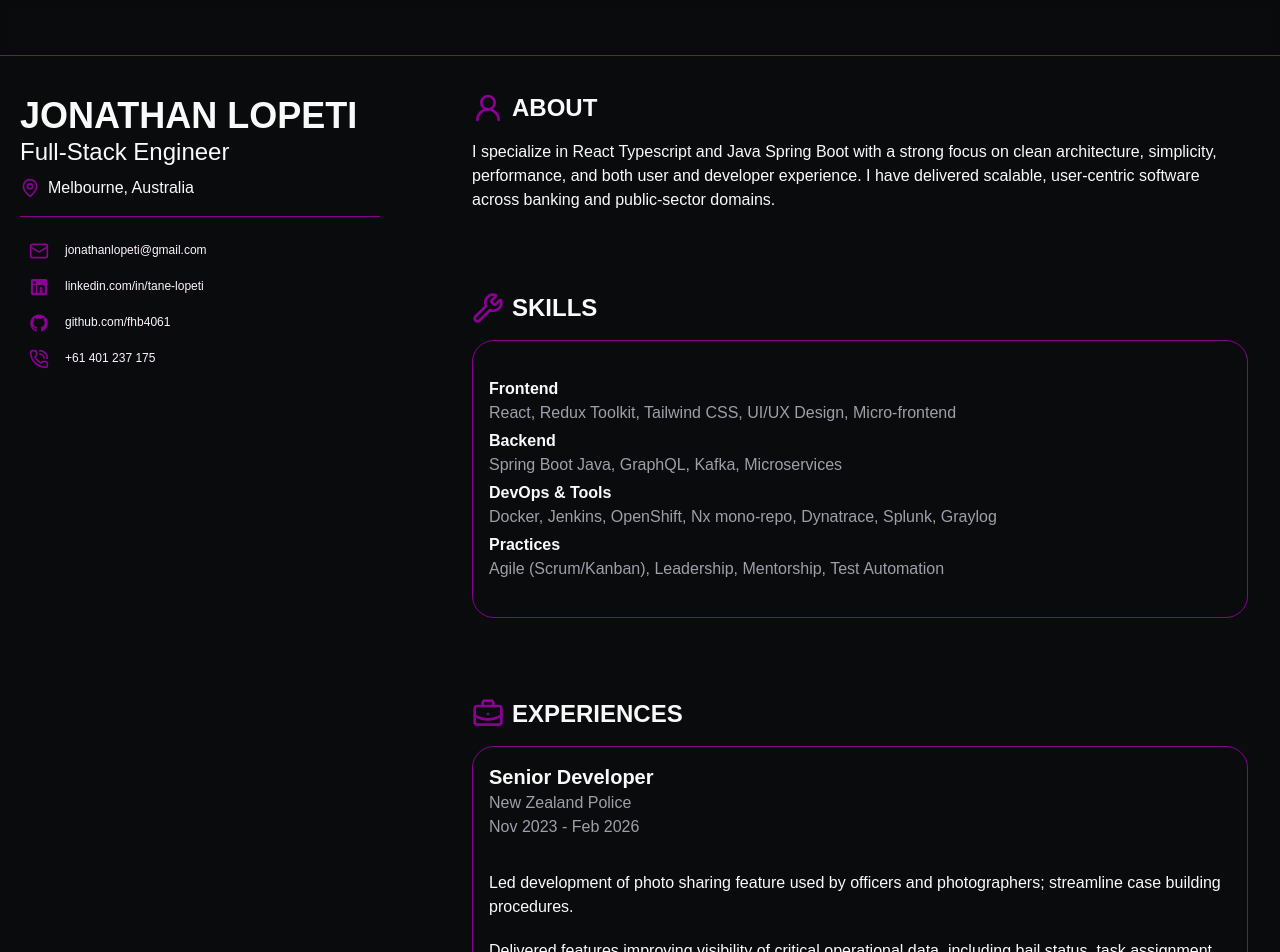
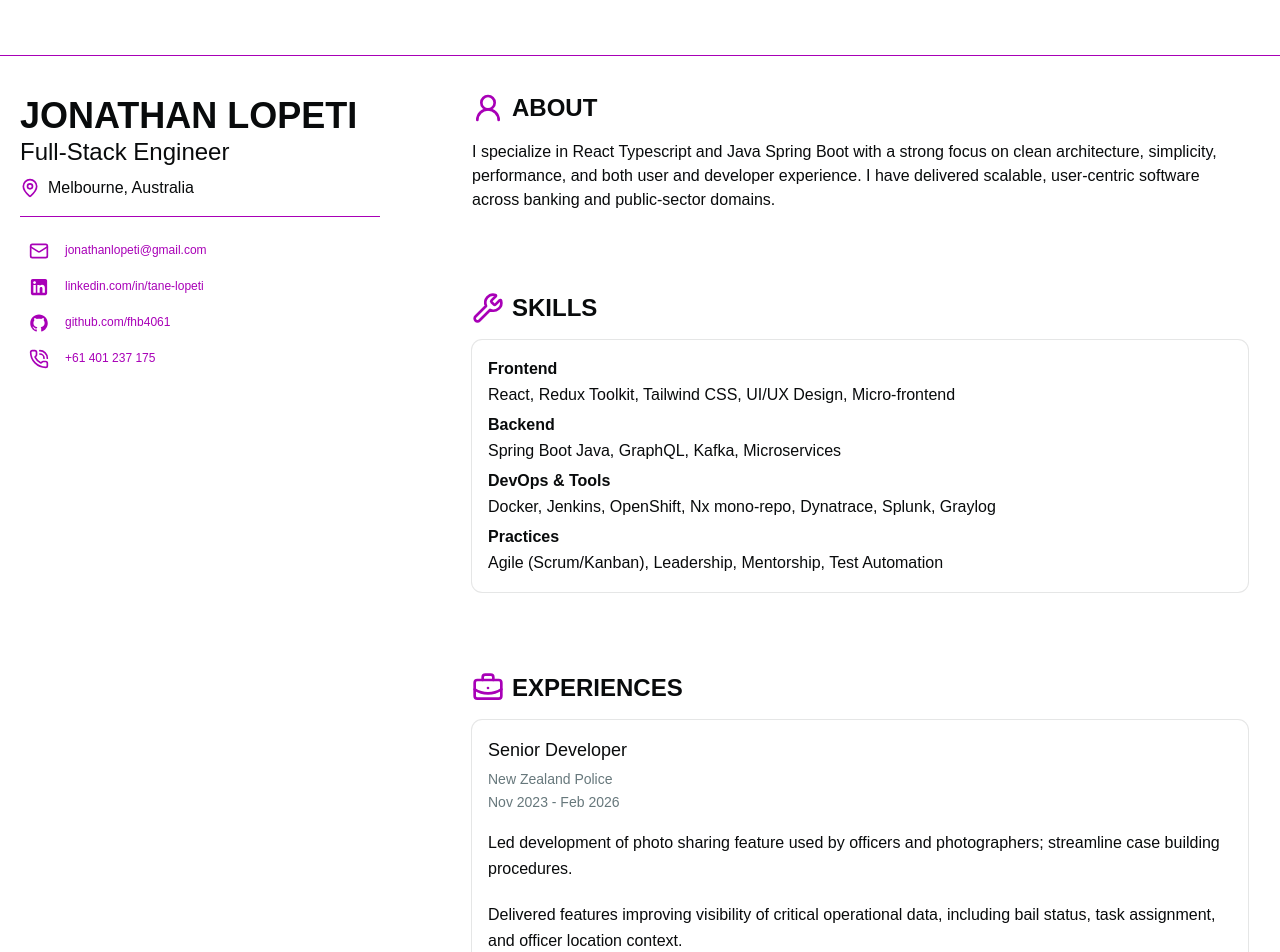
Before and after one commit to fhb4061/tane-site, a React (Vite) app: page / in a window 1280 px wide. Shown: the top 952 px of the page. Built offline with nearby package versions, Linux system fonts and the light colour scheme.

Commit message:
fix styling and remove one of css

```diff
--- a/index.html
+++ b/index.html
@@ -1,5 +1,5 @@
 <!doctype html>
-<html lang="en" class="dark">
+<html lang="en">
 
 <head>
   <meta charset="UTF-8" />
--- a/src/App.tsx
+++ b/src/App.tsx
@@ -1,4 +1,3 @@
-// import { Header } from "./components/Header";
 import { Skills } from "./features/Skills";
 import { Experiences } from "./features/Experiences";
 import { About } from "./features/About";
--- a/src/components/AppLink.tsx
+++ b/src/components/AppLink.tsx
@@ -10,7 +10,7 @@
   return (
     <Button asChild variant="link">
       <a
-        className={cn('p-1 hover:text-foreground-hover', className)}
+        className={cn('p-1', className)}
         rel={external ? "noopener noreferrer" : props.rel}
         target={external ? "_blank" : props.target}
         {...props}
--- a/src/components/Card.tsx
+++ /dev/null
@@ -1,46 +0,0 @@
-import type { PropsWithChildren } from "react";
-
-type CardProps = {
-    id?: string;
-    ariaLabel?: string;
-} & PropsWithChildren;
-
-export function Card({ children, id, ariaLabel }: CardProps) {
-    return (
-        <section className="p-4 border border-primary rounded-3xl w-full" id={id} aria-label={ariaLabel ?? id}>
-            {children}
-        </section>
-    );
-}
-
-export function CardHeader({ children }: PropsWithChildren) {
-    return (
-        <div className="lg:pb-3">
-            {children}
-        </div>
-    )
-}
-
-export function CardTitle({ children }: PropsWithChildren) {
-    return (
-        <h3 className="text-lg lg:text-xl font-bold">
-            {children}
-        </h3>
-    )
-}
-
-export function CardDescription({ children }: PropsWithChildren) {
-    return (
-        <div className="text-faded-fg">
-            {children}
-        </div>
-    )
-}
-
-export function CardContent({ children }: PropsWithChildren) {
-    return (
-        <div className="py-3 lg:py-5">
-            {children}
-        </div>
-    )
-}
--- a/src/components/ui/button.tsx
+++ b/src/components/ui/button.tsx
@@ -18,7 +18,7 @@
           "hover:bg-muted hover:text-foreground aria-expanded:bg-muted aria-expanded:text-foreground dark:hover:bg-muted/50",
         destructive:
           "bg-destructive/10 text-destructive hover:bg-destructive/20 focus-visible:border-destructive/40 focus-visible:ring-destructive/20 dark:bg-destructive/20 dark:hover:bg-destructive/30 dark:focus-visible:ring-destructive/40",
-        link: "text-primary-foreground underline-offset-4 hover:underline",
+        link: "text-primary underline-offset-4 hover:underline",
       },
       size: {
         default:
--- /dev/null
+++ b/src/components/ui/card.tsx
@@ -0,0 +1,100 @@
+import * as React from "react"
+
+import { cn } from "@/lib/utils"
+
+function Card({
+  className,
+  size = "default",
+  ...props
+}: React.ComponentProps<"div"> & { size?: "default" | "sm" }) {
+  return (
+    <div
+      data-slot="card"
+      data-size={size}
+      className={cn(
+        "group/card flex flex-col gap-4 overflow-hidden rounded-lg bg-card py-4 text-base/relaxed text-card-foreground ring-1 ring-foreground/10 has-[>img:first-child]:pt-0 data-[size=sm]:gap-3 data-[size=sm]:py-3 *:[img:first-child]:rounded-t-lg *:[img:last-child]:rounded-b-lg",
+        className
+      )}
+      {...props}
+    />
+  )
+}
+
+function CardHeader({ className, ...props }: React.ComponentProps<"div">) {
+  return (
+    <div
+      data-slot="card-header"
+      className={cn(
+        "group/card-header @container/card-header grid auto-rows-min items-start gap-1 rounded-t-lg px-4 group-data-[size=sm]/card:px-3 has-data-[slot=card-action]:grid-cols-[1fr_auto] has-data-[slot=card-description]:grid-rows-[auto_auto] [.border-b]:pb-4 group-data-[size=sm]/card:[.border-b]:pb-3",
+        className
+      )}
+      {...props}
+    />
+  )
+}
+
+function CardTitle({ className, ...props }: React.ComponentProps<"div">) {
+  return (
+    <div
+      data-slot="card-title"
+      className={cn("font-heading text-lg font-medium", className)}
+      {...props}
+    />
+  )
+}
+
+function CardDescription({ className, ...props }: React.ComponentProps<"div">) {
+  return (
+    <div
+      data-slot="card-description"
+      className={cn("text-sm/relaxed text-muted-foreground", className)}
+      {...props}
+    />
+  )
+}
+
+function CardAction({ className, ...props }: React.ComponentProps<"div">) {
+  return (
+    <div
+      data-slot="card-action"
+      className={cn(
+        "col-start-2 row-span-2 row-start-1 self-start justify-self-end",
+        className
+      )}
+      {...props}
+    />
+  )
+}
+
+function CardContent({ className, ...props }: React.ComponentProps<"div">) {
+  return (
+    <div
+      data-slot="card-content"
+      className={cn("px-4 group-data-[size=sm]/card:px-3", className)}
+      {...props}
+    />
+  )
+}
+
+function CardFooter({ className, ...props }: React.ComponentProps<"div">) {
+  return (
+    <div
+      data-slot="card-footer"
+      className={cn(
+        "flex items-center rounded-b-lg px-4 group-data-[size=sm]/card:px-3 [.border-t]:pt-4 group-data-[size=sm]/card:[.border-t]:pt-3",
+        className
+      )}
+      {...props}
+    />
+  )
+}
+
+export {
+  Card,
+  CardHeader,
+  CardFooter,
+  CardTitle,
+  CardAction,
+  CardDescription,
+  CardContent,
+}
--- a/src/features/Contact.tsx
+++ b/src/features/Contact.tsx
@@ -1,29 +1,37 @@
 import { MailIcon, PhoneCallIcon } from "lucide-react";
 import { LinkedInIcon } from "../icons/LinkedInIcon";
 import { GithubIcon } from "../icons/GithubIcon";
-import type { ComponentProps } from "react";
+import type { ComponentProps, ReactNode } from "react";
 import { AppLink } from "../components/AppLink";
 
-type PortfolioContact = {
-    email: string;
-    phoneNumber: string;
-    phoneLabel: string;
-    linkedinUrl: string;
-    linkedinLabel: string;
-    githubLabel: string;
-    githubLink: string;
-};
+type ContactType = {
+    link: string;
+    label: string;
+    icon: ReactNode;
+}
 
-// usually get this from api maybe but will leave it here for simplicity
-const contact: PortfolioContact = {
-    email: "jonathanlopeti@gmail.com",
-    phoneNumber: "+61401237175",
-    phoneLabel: "+61 401 237 175",
-    linkedinUrl: "https://www.linkedin.com/in/tane-lopeti",
-    linkedinLabel: "linkedin.com/in/tane-lopeti",
-    githubLabel: "github.com/fhb4061",
-    githubLink: "https://github.com/fhb4061",
-}
+const contactList: ContactType[] = [
+    {
+        link: "mailto:jonathanlopeti@gmail.com",
+        label: "jonathanlopeti@gmail.com",
+        icon: <MailIcon className="size-5" />
+    },
+    {
+        link: "https://www.linkedin.com/in/tane-lopeti",
+        label: "linkedin.com/in/tane-lopeti",
+        icon: <LinkedInIcon className="fill-primary size-5" />
+    },
+    {
+        link: "https://github.com/fhb4061",
+        label: "github.com/fhb4061",
+        icon: <GithubIcon className="fill-primary size-5" />
+    },
+    {
+        link: "tel:+61401237175",
+        label: "+61 401 237 175",
+        icon: <PhoneCallIcon className="size-5" />
+    },
+]
 
 function ListItem(props: ComponentProps<"li">) {
     return (
@@ -46,41 +54,20 @@
 export function Contact() {
     return (
         <ul className="lg:space-y-2">
-            <ListItem>
-                <Link href={`mailto:${contact.email}`}>
-                    <MailIcon className="size-5 stroke-primary group-hover:stroke-foreground-hover" />
-                    {contact.email}
-                </Link>
-            </ListItem>
-
+            {contactList.map((item) => {
+                return (
                     <ListItem>
                         <Link
-                    href={contact.linkedinUrl}
+                            href={item.link}
                             rel="noopener noreferrer"
                             target="_blank"
                         >
-                    <LinkedInIcon className="size-5 fill-primary group-hover:fill-foreground-hover" />
-                    {contact.linkedinLabel}
+                            {item.icon}
+                            {item.label}
                         </Link>
                     </ListItem>
-
-            <ListItem>
-                <Link
-                    href={contact.githubLink}
-                    rel="noopener noreferrer"
-                    target="_blank"
-                >
-                    <GithubIcon className="size-5 fill-primary group-hover:fill-foreground-hover" />
-                    {contact.githubLabel}
-                </Link>
-            </ListItem>
-
-            <ListItem>
-                <Link href={`tel:${contact.phoneNumber}`}>
-                    <PhoneCallIcon className="size-5 stroke-primary group-hover:stroke-foreground-hover" />
-                    {contact.phoneLabel}
-                </Link>
-            </ListItem>
+                )
+            })}
         </ul>
     )
 }
--- a/src/features/Experiences.tsx
+++ b/src/features/Experiences.tsx
@@ -1,8 +1,8 @@
 import { BriefcaseBusiness } from "lucide-react";
 import { Section, SectionHeader } from "../components/Section";
-import { Card, CardContent, CardDescription, CardHeader, CardTitle } from "../components/Card";
 import { Heading } from "../components/Heading";
 import { SectionIcon } from "../components/Icon";
+import { Card, CardContent, CardDescription, CardHeader, CardTitle } from "@/components/ui/card";
 
 type ExperienceItem = {
     role: string;
--- a/src/features/Skills.tsx
+++ b/src/features/Skills.tsx
@@ -1,8 +1,8 @@
 import { WrenchIcon } from "lucide-react";
 import { Section, SectionHeader } from "../components/Section";
-import { Card, CardContent } from "../components/Card";
 import { Heading } from "../components/Heading";
 import { SectionIcon } from "../components/Icon";
+import { Card, CardContent } from "@/components/ui/card";
 
 type Skills = {
     category: string;
@@ -38,17 +38,15 @@
                 </Heading>
             </SectionHeader>
             <Card>
-                <CardContent>
-                    <div className="space-y-2 lg:space-y-5">
+                <CardContent className="space-y-2 lg:space-y-5">
                     <dl className="grid gap-1">
                         {skills.map((item) => (
                             <div key={item.category}>
                                 <dt className="font-bold">{item.category}</dt>
-                                    <dd className="text-faded-fg">{item.skills.join(", ")}</dd>
+                                <dd>{item.skills.join(", ")}</dd>
                             </div>
                         ))}
                     </dl>
-                    </div>
                 </CardContent>
             </Card>
         </Section >
--- a/src/index.css
+++ b/src/index.css
@@ -8,9 +8,7 @@
 @theme inline {
   --color-background: var(--background);
   --color-foreground: var(--foreground);
-  --color-foreground-hover: var(--foreground-hover);
   --color-primary: var(--primary);
-  --color-faded-fg: var(--color-zinc-400);
   --font-heading: var(--font-sans);
   --font-sans: 'Space Grotesk Variable', sans-serif;
   --color-sidebar-ring: var(--sidebar-ring);
@@ -51,10 +49,8 @@
 }
 
 :root {
-  /* --primary: oklch(0.83 0.17 145); */
   --primary: oklch(0.518 0.253 323.949);
   --foreground: oklch(0.148 0.004 228.8);
-  --foreground-hover: var(--color-teal-400);
   --background: oklch(1 0 0);
   --card: oklch(1 0 0);
   --card-foreground: oklch(0.148 0.004 228.8);
@@ -87,13 +83,14 @@
   --sidebar-ring: oklch(0.723 0.014 214.4);
 }
 
+body {
+  @apply bg-background text-foreground text-base;
+}
+
 @layer base {
 
   body {
-    background-color: var(--color-background);
-    color: var(--color-foreground);
-    font-size: var(--text-base);
-    @apply bg-background text-foreground;
+    @apply bg-background text-foreground text-base;
   }
 
   html {
```
Also changed, not shown: src/features/CertsAward.tsx (+6 -8 lines), 1 other file (tests, documents, lock files or other folders). Lines whose indentation alone changed are shown as unchanged.
